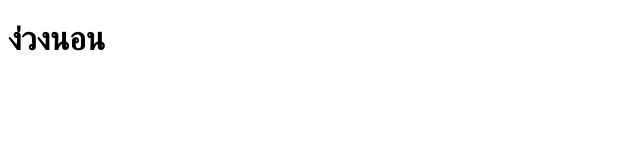
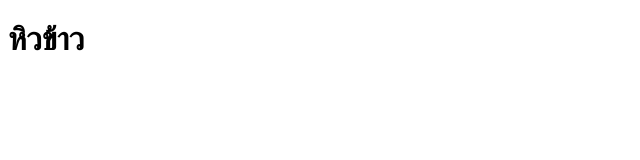
Before and after one commit to khemjiraprajan-cloud/KP_RESPONSIVE1, a plain HTML site: page footer.html in a window 1280 px wide. Shown: the full height of the page, 0-640 px from the left. Drawn offline with Linux system fonts and the light colour scheme.

Commit message:
:t-rex:add_file

```diff
--- a/footer.html
+++ b/footer.html
@@ -6,6 +6,6 @@
     <title>Document</title>
 </head>
 <body>
-    <h1>ง่วงนอน</h1>
+    <h1>หิวข้าว</h1>
 </body>
 </html>
```
